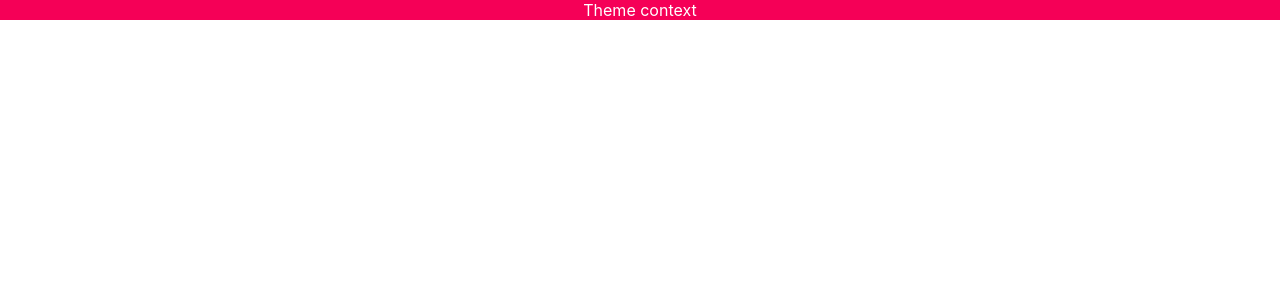
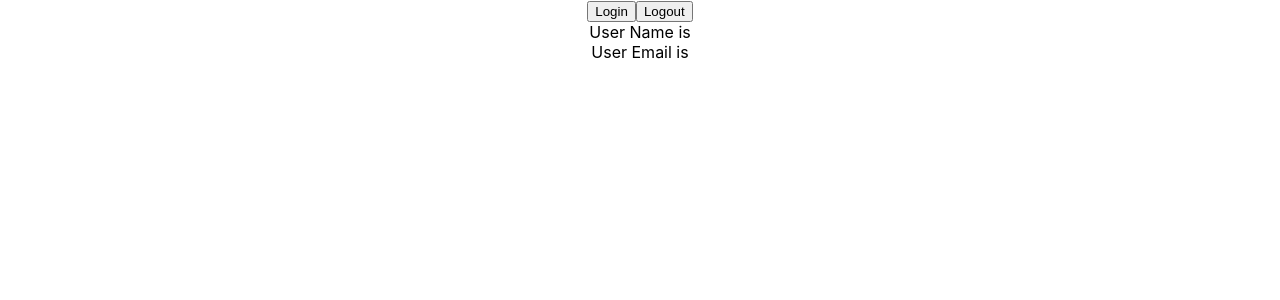
Before and after one commit to SandeepKumar377/ReactJS-TypeScript, a React (Create React App) app: page / in a window 1280 px wide. Shown: the top 300 px of the page. Built offline with nearby package versions, Linux system fonts and the light colour scheme.

Commit message:
useContext_Future Value

```diff
--- a/src/App.tsx
+++ b/src/App.tsx
@@ -1,6 +1,8 @@
 import './App.css';
-import { Box } from './components/context/Box';
-import { ThemeContextProvider } from './components/context/ThemeContext';
+import { User } from './components/context/User';
+import { UserContextProvider } from './components/context/UserContext';
+// import { Box } from './components/context/Box';
+// import { ThemeContextProvider } from './components/context/ThemeContext';
 // import { Counter } from './components/state/Counter';
 // import { LoggedIn } from './components/state/LoggedIn';
 // import { User } from './components/state/User';
@@ -38,9 +40,13 @@
   return (
     <div className="App">
 
-      <ThemeContextProvider>
+    <UserContextProvider>
+      <User/>
+    </UserContextProvider>
+
+      {/* <ThemeContextProvider>
         <Box />
-      </ThemeContextProvider>
+      </ThemeContextProvider> */}
 
       {/* <Counter/> */}
 
--- /dev/null
+++ b/src/components/context/User.tsx
@@ -0,0 +1,25 @@
+import { useContext } from 'react'
+import { UserContext } from './UserContext'
+
+export const User = () => {
+
+    const userContext = useContext(UserContext)
+
+    const handleLogin = () => {
+            userContext.setUser({
+                name: 'Sandeep',
+                email: 'Sandeep@gmail.com'
+            })
+    }
+    const handleLogout = () => {
+            userContext.setUser(null)
+    }
+    return (
+        <div>
+            <button onClick={handleLogin} >Login</button>
+            <button onClick={handleLogout} >Logout</button>
+            <div>User Name is {userContext.user?.name}</div>
+            <div>User Email is {userContext.user?.email}</div>
+        </div>
+    )
+}
--- /dev/null
+++ b/src/components/context/UserContext.tsx
@@ -0,0 +1,28 @@
+import {  useState, createContext } from 'react'
+
+export type AuthUser = {
+    name: string
+    email: string
+}
+
+type UserContextType={
+    user: AuthUser| null
+    setUser: React.Dispatch<React.SetStateAction<AuthUser | null>>
+
+}
+
+type UserContextProviderProps = {
+    children: React.ReactNode
+}
+
+export const UserContext = createContext({} as UserContextType)
+
+export const UserContextProvider = ({ children }: UserContextProviderProps) => {
+    const [user, setUser] = useState<AuthUser | null>(null)
+
+    return(
+        <UserContext.Provider value={{user, setUser}}>
+            {children}
+        </UserContext.Provider>
+    )
+}
```
